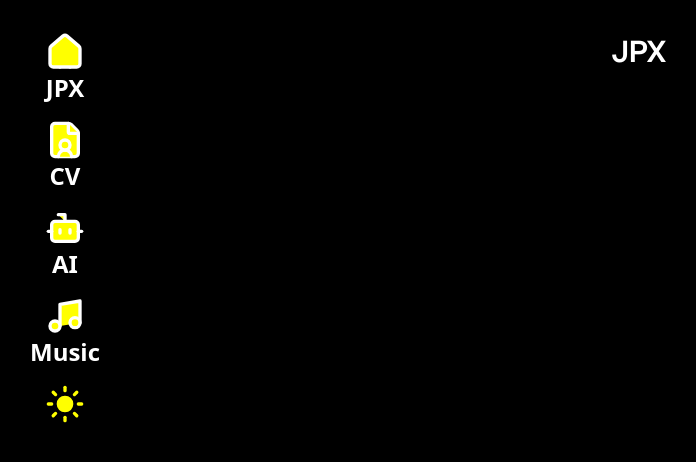
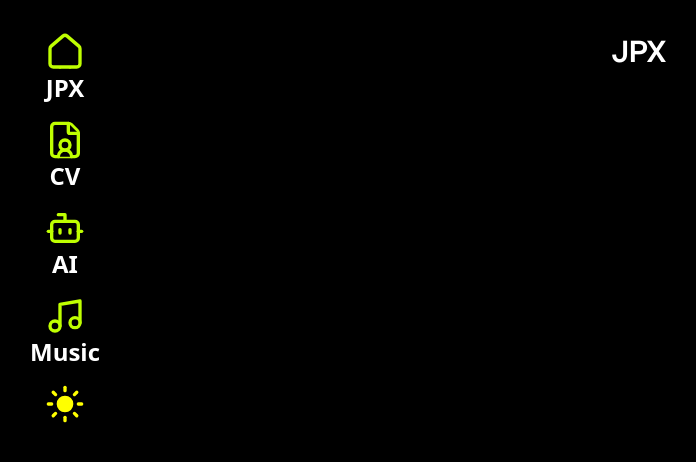
Before and after one commit to sean-xiao-zhao7/portfolio_personal_nextjs, a Next.js app: page / in a window 1280 px wide. Shown: the top 462 px of the page, without its empty margins (2-698 px from the left). Built offline with nearby package versions, Linux system fonts and the light colour scheme.

Commit message:
Use main green color

```diff
--- a/app/globals.css
+++ b/app/globals.css
@@ -3,6 +3,7 @@
 :root {
   --background: black;
   --foreground: #ffffff;
+  --green: oklch(92.249% 0.23442 125.904);
 }
 
 @custom-variant light (&:where(.light, .light *));
--- a/components/layouts/menu/main-menu.tsx
+++ b/components/layouts/menu/main-menu.tsx
@@ -1,19 +1,19 @@
 import Link from "next/link";
 import { Dispatch, SetStateAction } from "react";
-
 import { Bot, Music, FileUser, House } from 'lucide-react';
 
 import ModeSwitcher from "@/components/widgets/mode-switcher";
 
 export default function MainMenu({ setColorMode, currentColorMode }: { setColorMode: Dispatch<SetStateAction<string>>, currentColorMode: string }) {
-
+    const iconOutlineColor = currentColorMode === 'dark' ? 'var(--green)' : 'black';
+    const iconFillColor = currentColorMode === 'dark' ? undefined : 'var(--green)';
     const modeSwitcherHandler = () => { setColorMode((prevState) => prevState === 'light' ? 'dark' : 'light') };
 
     return <ul className="absolute p-8 flex flex-col gap-4 items-center">
-        <li className="flex flex-col items-center"><House fill='yellow' size={40} /><Link href='/' className="text-2xl font-semibold">JPX</Link></li>
-        <li className="flex flex-col items-center"><FileUser fill='yellow' size={40} /><Link href='/cv' className="text-2xl font-semibold">CV</Link></li>
-        <li className="flex flex-col items-center"><Bot fill='yellow' size={40} /><Link href='/ai' className="text-2xl font-semibold">AI</Link></li>
-        <li className="flex flex-col items-center"><Music fill='yellow' size={40} /><Link href='/music' className="text-2xl font-semibold">Music</Link></li>
+        <li className="flex flex-col items-center"><House fill={iconFillColor} color={iconOutlineColor} size={40} /><Link href='/' className="text-2xl font-semibold">JPX</Link></li>
+        <li className="flex flex-col items-center"><FileUser fill={iconFillColor} color={iconOutlineColor} size={40} /><Link href='/cv' className="text-2xl font-semibold">CV</Link></li>
+        <li className="flex flex-col items-center"><Bot fill={iconFillColor} color={iconOutlineColor} size={40} /><Link href='/ai' className="text-2xl font-semibold">AI</Link></li>
+        <li className="flex flex-col items-center"><Music fill={iconFillColor} color={iconOutlineColor} size={40} /><Link href='/music' className="text-2xl font-semibold">Music</Link></li>
         <li><ModeSwitcher text={currentColorMode === 'dark' ? 'Light' : 'Dark'} modeSwitchHandler={modeSwitcherHandler} on={currentColorMode === 'dark'} /></li>
     </ul>
 }
```
